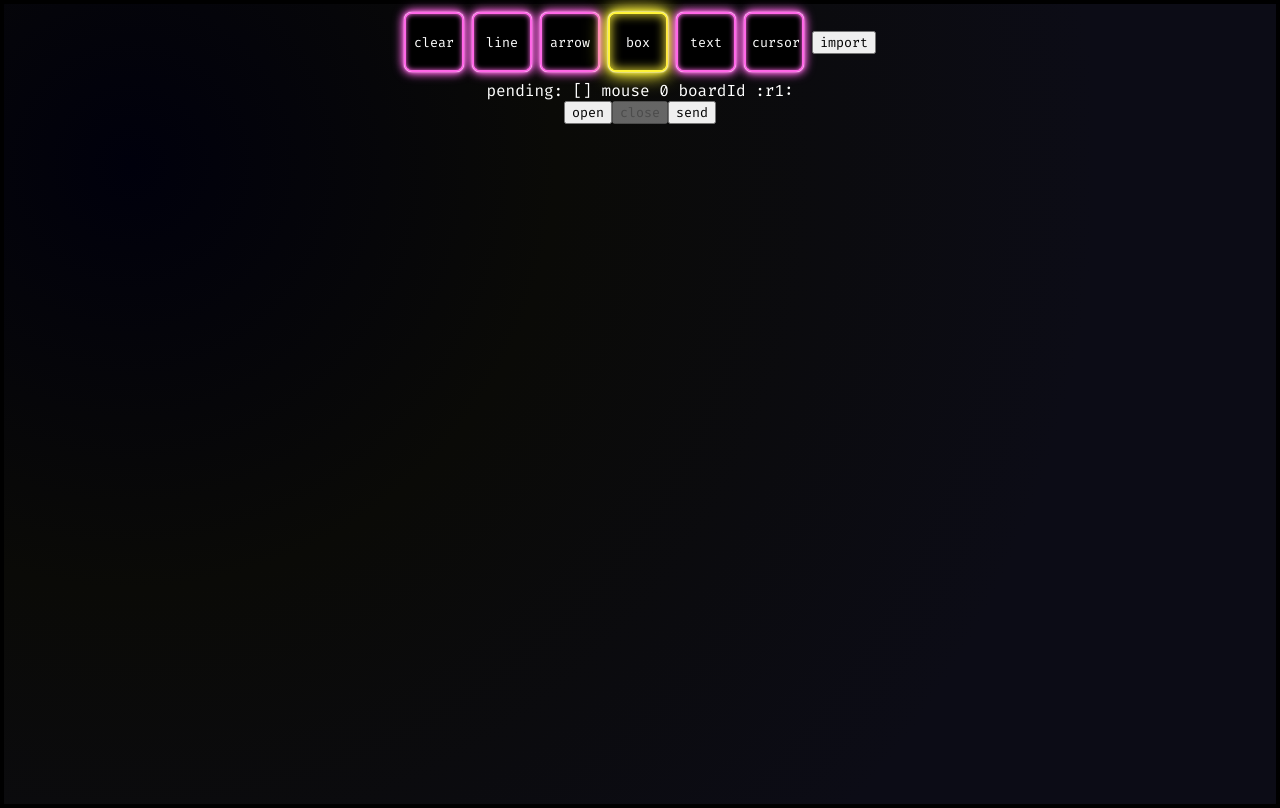
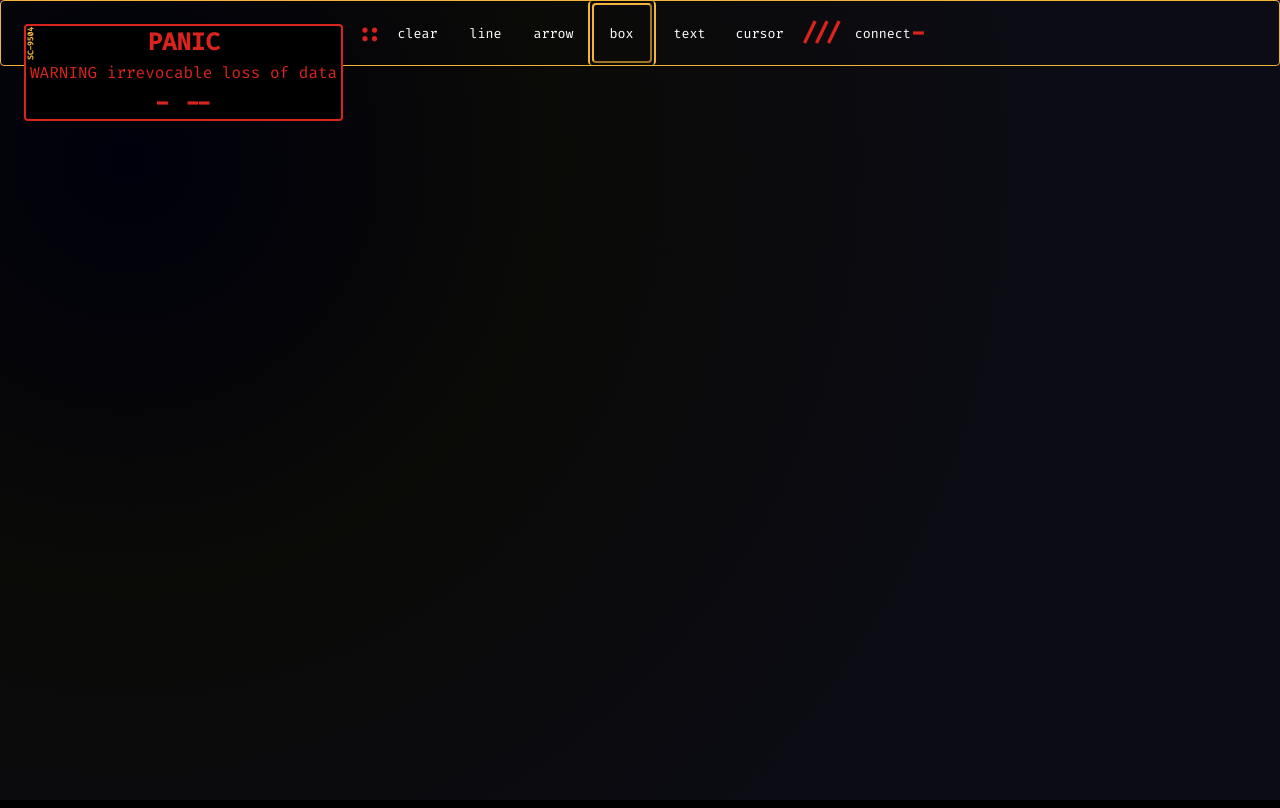
Before and after one commit to Windovvsill/NeonBoard, a React (Create React App) app: page / in a window 1280 px wide. Both pictures are taken after a click on the button "clear". Built offline with nearby package versions, Linux system fonts and the light colour scheme.

Commit message:
impl panic context and rendering and impl new tool bar visuals

```diff
--- a/src/components/drawing/board.tsx
+++ b/src/components/drawing/board.tsx
@@ -1,5 +1,9 @@
 import { colors } from "components/ds";
+import { neonBorder } from "components/ds/useTheme";
 import { usePrevious } from "components/hooks/usePrevious";
+import { Row } from "components/library/container";
+import { Delim } from "components/library/sugar";
+import { usePanicContext } from "contexts/PanicContext";
 import { importData } from "io/import";
 import React, { useCallback, useId, useRef, useState } from "react";
 import { useEffect } from "react";
@@ -55,6 +59,8 @@ interface Event {
 
 export const Board = () => {
   const boardId = useId();
+
+  const { panicMessages, panic, history } = usePanicContext();
 
   const [tool, setTool] = useState<Tools>(Tools.BOX);
   const [pendingCoords, setPendingCoords] = useState<[IPosition?, IPosition?]>(
@@ -132,6 +138,7 @@ export const Board = () => {
     setPendingCoords([]);
     if (tool === Tools.CLEAR) {
       setDrawings([]);
+      panic(`WARNING irrevocable loss of data`);
       return;
     }
     setTool(tool);
@@ -218,6 +225,7 @@ export const Board = () => {
       ref={boardRef}
       onClick={onBoardClick}
     >
+      <PanicBox messages={panicMessages} history={history} />
       {drawings.map((d) => (
         <Drawing
           {...d}
@@ -249,6 +257,9 @@ export const Board = () => {
       )}
 
       <ToolBar
+        sessionConnect={open}
+        sessionDisconnect={close}
+        sessionIsOpen={isOpen}
         onSelect={resetTool}
         selected={tool}
         onImport={(content, filetype) => {
@@ -257,26 +268,12 @@ export const Board = () => {
           setDrawings(importData(filetype, content.toString()));
         }}
       />
-      {" pending: " +
-        JSON.stringify(pendingCoords) +
-        " mouse " +
-        mousePosition.x +
-        " boardId " +
-        boardId}
+
       <div
         onClick={(e) => {
           e.stopPropagation();
         }}
       >
-        <button disabled={isOpen} onClick={() => open()}>
-          {"open"}
-        </button>
-        <button disabled={!isOpen} onClick={() => close()}>
-          {"close"}
-        </button>
-        <button onClick={() => sendEvent("ping", { type: "ping" })}>
-          {"send"}
-        </button>
         {Object.entries(collabMice).map(([id, c]) => {
           // const color = reconcileColor(collabIds[id].joinOrder ?? 0);
           return (
@@ -330,7 +327,80 @@ export const Board = () => {
   );
 };
 
+const PanicBox = ({
+  messages,
+  history,
+}: {
+  messages: unknown[];
+  history: unknown[];
+}) => {
+  const [isHover, setIsHover] = useState(false);
+
+  return (
+    <div
+      style={{
+        position: "absolute",
+        zIndex: 8,
+        top: 0,
+        left: 0,
+
+        minWidth: "4px",
+        minHeight: "4px",
+
+        margin: "24px",
+
+        borderColor: colors.e,
+        borderRadius: 4,
+        borderWidth: "2px",
+        borderStyle: "solid",
+
+        color: colors.e,
+
+        backgroundColor: "inherit",
+      }}
+      onMouseEnter={() => setIsHover(true)}
+      onMouseLeave={() => setIsHover(false)}
+    >
+      {isHover &&
+        messages.length === 0 &&
+        history.map((message) => {
+          return (
+            <Row paddingScale={1}>
+              <label>{`${message}`}</label>
+            </Row>
+          );
+        })}
+      {messages.length > 0 && <Delim label="PANIC" />}
+      {messages.map((message) => {
+        return (
+          <Row paddingScale={1}>
+            <label>{`${message}`}</label>
+          </Row>
+        );
+      })}
+      {messages.length > 0 && <Delim label="- --" />}
+      {messages.length > 0 && (
+        <div
+          style={{
+            position: "absolute",
+            top: 12,
+            left: -12,
+            rotate: "270deg",
+          }}
+        >
+          <Delim
+            color={colors.b}
+            label={`SC-${Math.random().toString().slice(2, 6)}`}
+            scale={0.33}
+          />
+        </div>
+      )}
+    </div>
+  );
+};
+
 const useConnection = (subscriptions: any) => {
+  const { panic } = usePanicContext();
   const socket = useRef<WebSocket>();
 
   // const ready = () => socket.current?.OPEN === 1;
@@ -355,6 +425,7 @@ const useConnection = (subscriptions: any) => {
     socket.current.addEventListener("close", (event) => {
       console.log("closing connection");
       setReady(false);
+      panic(event.code);
     });
 
     // Listen for messages
@@ -366,7 +437,8 @@ const useConnection = (subscriptions: any) => {
     });
 
     socket.current.addEventListener("error", (event) => {
-      console.error(event);
+      console.log(event.toString());
+      panic(`websocket error`);
     });
   };
 
--- a/src/components/drawing/line.tsx
+++ b/src/components/drawing/line.tsx
@@ -99,7 +99,7 @@ export const LineI = (props: ILineProps) => {
           onClick={(event) => {
             if (!interactive) return;
             console.log("| LINE CLICK clicked on line");
-            event.stopPropagation();
+            // event.stopPropagation();
             onDrawingSelect();
           }}
         />
@@ -176,7 +176,7 @@ export const Box = memo((props: ILineProps) => {
           }}
           onClick={(event) => {
             console.log("clicked on box");
-            event.stopPropagation();
+            if (selected) event.stopPropagation();
             onDrawingSelect();
           }}
         ></div>
--- a/src/components/drawing/toolBar.tsx
+++ b/src/components/drawing/toolBar.tsx
@@ -1,5 +1,7 @@
-import { neonBorder, useTheme } from "components/ds/useTheme";
-import React from "react";
+import { colors } from "components/ds";
+import { useTheme } from "components/ds/useTheme";
+import { Delim } from "components/library/sugar";
+import React, { useState } from "react";
 import { useCallback } from "react";
 import { useEffect } from "react";
 import { Tools } from "../../types/enums";
@@ -12,6 +14,9 @@ interface IToolBarProps {
     content: string | null | undefined | ArrayBuffer,
     filetype: string | undefined
   ) => void;
+  sessionIsOpen: boolean;
+  sessionConnect: () => void;
+  sessionDisconnect: () => void;
 }
 
 const tools = [
@@ -41,7 +46,14 @@ const tools = [
   },
 ];
 
-export const ToolBar = ({ onSelect, selected, onImport }: IToolBarProps) => {
+export const ToolBar = ({
+  onSelect,
+  selected,
+  onImport,
+  sessionIsOpen,
+  sessionConnect,
+  sessionDisconnect,
+}: IToolBarProps) => {
   const onKeyDown = useCallback((ev: KeyboardEvent) => {
     const tool = tools.find((t) => t.shortcut.includes(ev.code));
     if (tool) onSelect(tool.label);
@@ -54,9 +66,24 @@ export const ToolBar = ({ onSelect, selected, onImport }: IToolBarProps) => {
   });
 
   return (
-    <Row onClick={(e) => e.stopPropagation()}>
+    <div
+      style={{
+        zIndex: 7,
+
+        borderWidth: "1px",
+        borderColor: colors.b,
+        borderRadius: 4,
+        borderStyle: "solid",
+
+        // Prevents text in the tool bar from being highlighted while the user is
+        // dragging the cursor, eg when resizing a box
+        userSelect: "none",
+      }}
+    >
+      <Row paddingScale={0} onClick={(e) => e.stopPropagation()}>
+        <Delim label="::" />
         {tools.map((t) => (
-        <Column key={t.label}>
+          <Column key={t.label} paddingScale={0}>
             <ToolButton
               onClick={onSelect}
               label={t.label}
@@ -66,6 +93,9 @@ export const ToolBar = ({ onSelect, selected, onImport }: IToolBarProps) => {
         ))}
         <Column key={"import"}>
           <button
+            style={{
+              display: "none",
+            }}
             onClick={async () => {
               const selectFile = async (
                 contentType: string
@@ -100,33 +130,65 @@ export const ToolBar = ({ onSelect, selected, onImport }: IToolBarProps) => {
             {"import"}
           </button>
         </Column>
+
+        <Delim label="///" />
+        <Column key={"sessionConnect"} paddingScale={0}>
+          <ToolButton
+            onClick={sessionIsOpen ? sessionDisconnect : sessionConnect}
+            label={sessionIsOpen ? "disconnect" : "connect"}
+            selected={false}
+          />
+        </Column>
+        <Delim label="-" />
       </Row>
+    </div>
   );
 };
 
-interface IToolButtonProps {
-  label: Tools;
-  onClick: (tool: Tools) => void;
+interface IToolButtonProps<T extends string> {
+  label: T;
+  onClick: (tool: T) => void;
   selected: boolean;
 }
 
-const ToolButton = ({ onClick, label, selected }: IToolButtonProps) => {
+const ToolButton = <T extends string>({
+  onClick,
+  label,
+  selected,
+}: IToolButtonProps<T>) => {
   const theme = useTheme();
+  const [bgColour, setBgColour] = useState(false);
+
   return (
+    <div
+      style={{
+        borderColor: bgColour ? colors.e : selected ? colors.b : "transparent",
+        borderRadius: 4,
+        borderWidth: "2px",
+        borderStyle: "solid",
+
+        borderTopWidth: 0,
+        borderBottomWidth: 0,
+      }}
+    >
       <button
         style={{
-        ...neonBorder(
-          selected ? theme.neonTubeB : theme.neonTubeC,
-          selected ? 2 : 1
-        ),
+          margin: "2px",
+          borderColor: selected ? colors.b : "transparent",
+          borderRadius: 4,
+          borderWidth: "2px",
+
           height: 60,
           width: 60,
-        backgroundColor: "#000000",
+          backgroundColor: "transparent",
           color: theme.primaryText,
         }}
+        onMouseEnter={() => setBgColour(true)}
+        onMouseLeave={() => setBgColour(false)}
         onClick={() => onClick(label)}
       >
         {label}
       </button>
+    </div>
   );
 };
--- a/src/components/ds/index.ts
+++ b/src/components/ds/index.ts
@@ -1,7 +1,8 @@
 export const colors = {
   a: "#0CECDD",
-  b: "#FFF338",
+  b: "rgb(244, 180, 58)",
   c: "#FF67E7",
   d: "#C400FF",
+  e: "rgb(218, 35, 29)",
   white: "#ffffff",
 };
--- a/src/layouts/Landing.tsx
+++ b/src/layouts/Landing.tsx
@@ -1,3 +1,4 @@
+import { PanicProvider } from "contexts/PanicContext";
 import React, { ReactNode } from "react";
 import { FC } from "react";
 import { Board } from "../components/drawing/board";
@@ -12,8 +13,10 @@ export const LandingContainer = (props: { children?: ReactNode }) => {
         backgroundColor: "#000000",
       }}
     >
-      <Row>
-        <Board />
+      <Row paddingScale={0}>
+        <PanicProvider>
+          <Board />
+        </PanicProvider>
       </Row>
       {props.children}
     </div>
```
Lines whose indentation alone changed are shown as unchanged.
